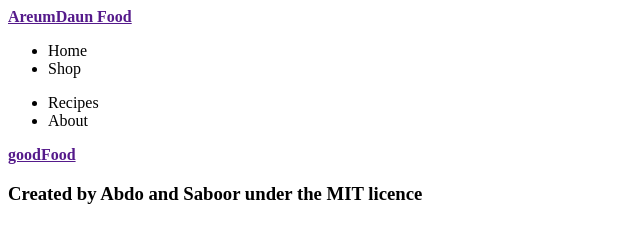
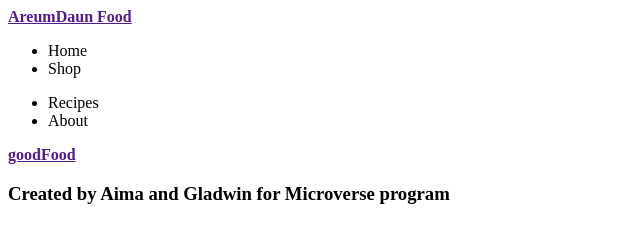
Before and after one commit to aima98/Javascript-Capstone-Project, a website: page src/index.html in a window 1280 px wide. Shown: the full height of the page, 0-640 px from the left. Drawn offline with nearby package versions, Linux system fonts and the light colour scheme.

Commit message:
Updating footer

```diff
--- a/src/index.html
+++ b/src/index.html
@@ -52,7 +52,7 @@
         <a href="" class="footer__brand brand__name">
             <b>goodFood</b>
         </a>
-            <h3 class="creator">Created by <strong>Abdo</strong>  and <strong>Saboor</strong> under the MIT licence</h3>
+            <h3 class="creator">Created by <strong>Aima</strong> and <strong>Gladwin</strong> for Microverse program</h3>
     </footer>
 </body>
 </html>
```
